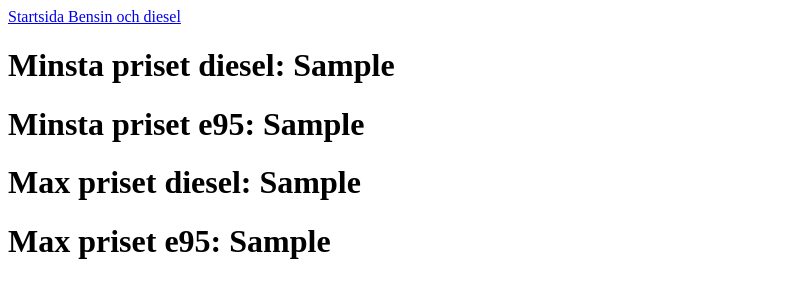
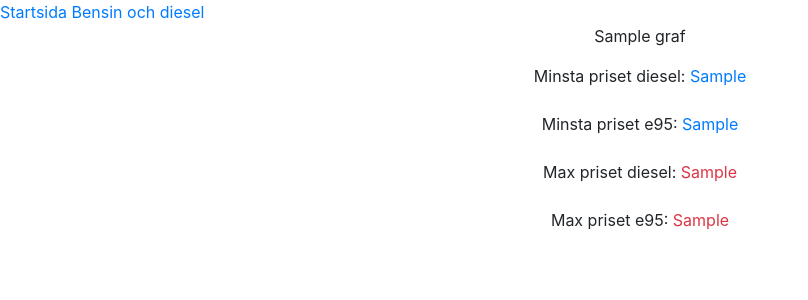
Before and after one commit to morganwf00/Programmering2Grupp, a Flask app: template templates/minMax.html in a window 1280 px wide. Shown: the top 300 px of the page, without its empty margins (0-808 px from the left). Run offline with Flask 3, Linux system fonts and the light colour scheme; the template is opened without the code that fills it: most values are stand-ins (such as "Sample title", 1, 10 or a date in 2020).

Commit message:
Add min/max price graph functionality and update templates for fuel price comparison

```diff
--- a/app.py
+++ b/app.py
@@ -5,7 +5,7 @@ from flask import Flask, render_template
 from functions.data_fetcher import fetch_fuel_data
 from functions.match_dag_pris import matchDagOchPrisDiesel, matchDagOchPrisE95
 from functions.min_max_pris import *
-
+from functions. graf_minmax import visa_graf_minmax
 
 # Hämtar funktioner som räkner priset för diesel och bensin, samt prisskillnaden.
 from functions.analys import analys_pris_skillnaden
@@ -33,7 +33,8 @@ def minMaxPris():
     min_pris_diesel = hitta_min_diesel(data_diesel)
     max_pris_e95 =hitta_max_e95(data_e95)
     min_pris_e95 =hitta_min_e95(data_e95)
-    return render_template("minMax.html", min_diesel=min_pris_diesel,min_e95=min_pris_e95, max_diesel=max_pris_diesel, max_e95=max_pris_e95)
+    graf = visa_graf_minmax(min_pris_e95,max_pris_e95,min_pris_diesel,max_pris_diesel)
+    return render_template("minMax.html", graf=graf, min_diesel=min_pris_diesel,min_e95=min_pris_e95, max_diesel=max_pris_diesel, max_e95=max_pris_e95)
 
 # Sida som jämför bensin och dieselpriser
 @app.route("/jamforelse_bensin_diesel", methods=["GET"])
--- a/templates/base.html
+++ b/templates/base.html
@@ -1,11 +1,15 @@
 <!DOCTYPE html>
 
 <html lang="sv">
+
 <head>
     <meta charset="UTF-8">
     <meta name="viewport" content="width=device-width, initial-scale=1">
+    <link rel="stylesheet" href="https://cdn.jsdelivr.net/npm/bootstrap@4.4.1/dist/css/bootstrap.min.css"
+        integrity="sha384-Vkoo8x4CGsO3+Hhxv8T/Q5PaXtkKtu6ug5TOeNV6gBiFeWPGFN9MuhOf23Q9Ifjh" crossorigin="anonymous">
     <title>Bränslepriser i Sverige</title>
 </head>
+
 <body>
     {% include "meny.html" %}
 
@@ -13,4 +17,5 @@
         {% block content %}{% endblock %}
     </main>
 </body>
+
 </html>
--- a/templates/minMax.html
+++ b/templates/minMax.html
@@ -1,7 +1,21 @@
-{%extends "index.html" %}
+{%extends "base.html" %}
 {%block content%}
-<h1>Minsta priset diesel: {{min_diesel}}</h1>
-<h1>Minsta priset e95: {{min_e95}}</h1>
-<h1>Max priset diesel: {{max_diesel}}</h1>
-<h1>Max priset e95: {{max_e95}}</h1>
+<div class="min-ww-100 d-flex justify-content-center align-items-center">
+    <div>
+        {{ graf | safe }}
+    </div>
+</div>
+<div class="mt-3 min-ww-100 d-flex justify-content-center">
+    <ul class="list-unstyled text-center">
+        <li>Minsta priset diesel: <span class="text-primary">{{min_diesel}}</span></li>
+        <br>
+        <li>Minsta priset e95: <span class="text-primary">{{min_e95}}</span></li>
+        <br>
+        <li>Max priset diesel: <span class="text-danger">{{max_diesel}}</span></li>
+        <br>
+        <li>Max priset e95: <span class="text-danger">{{max_e95}}</span></li>
+        <br>
+    </ul>
+</div>
+
 {%endblock%}
```
Also changed, not shown: functions/graf_minmax.py (added, +25 -0 lines).
